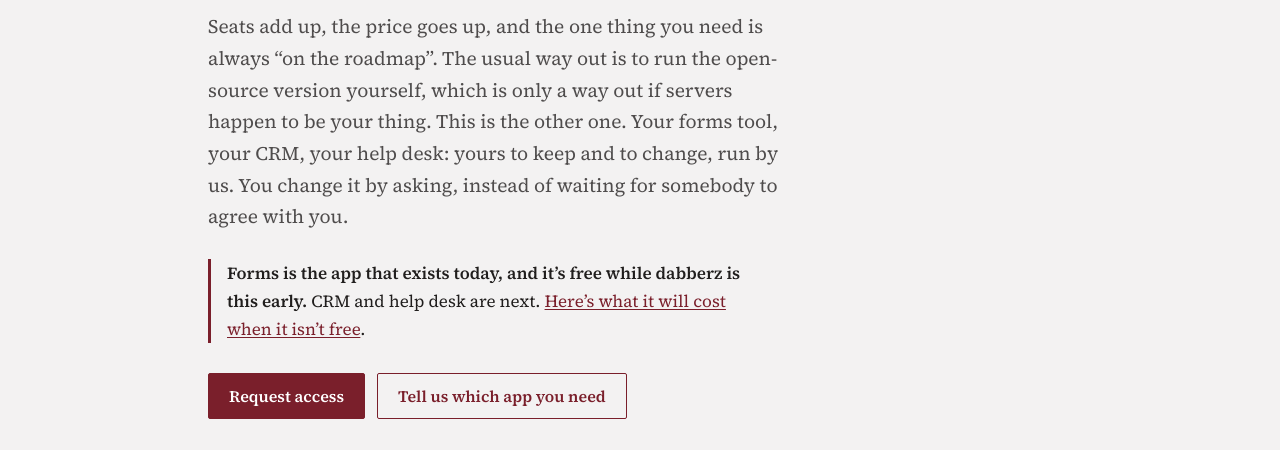
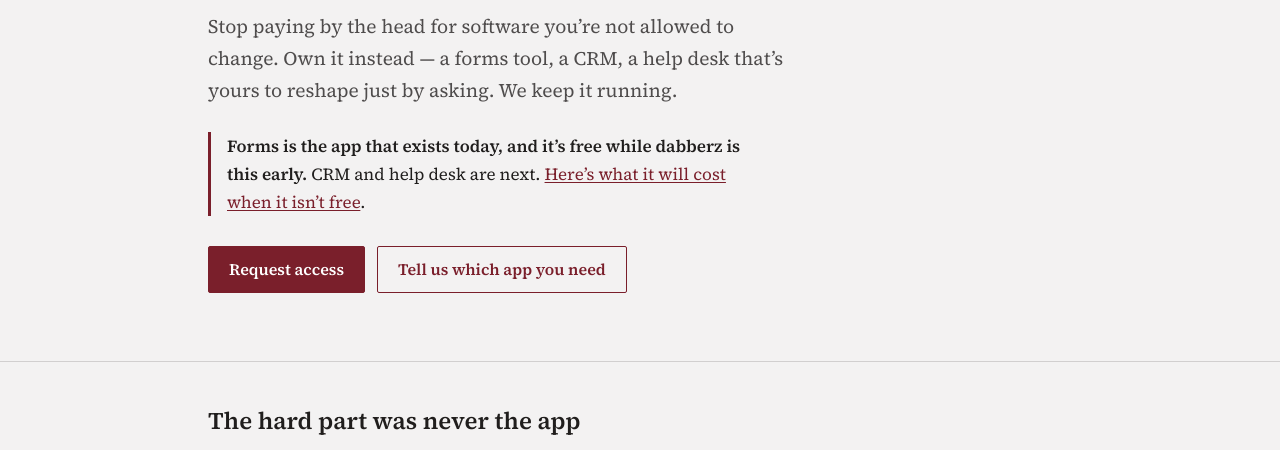
Before and after one commit to dabbers/devex, a plain HTML site: page site/index.html in a window 1280 px wide. Shown: the part 289-739 px from the top of the page. Drawn offline with Linux system fonts and the light colour scheme.

Commit message:
site: cut the hero paragraph to the two pains it is about
Five sentences explaining the category became three lines naming the
problem: paying per head, and not being allowed to change the software.
Everything else the paragraph was doing -- the false escape, the
roadmap complaint, what is and isn't ours to run -- is already said
further down the page by sections that exist to say it.

Co-Authored-By: Claude Opus 5 <noreply@anthropic.com>
Claude-Session: https://claude.ai/code/session_015NAs4Guk6f8QbCy6rrRRFe

```diff
--- a/site/index.html
+++ b/site/index.html
@@ -20,11 +20,9 @@
 <div class="hero"><div class="wrap">
   <p class="kicker">Business software you own, operated by somebody else</p>
   <h1>Leave SaaS.<br>Don&rsquo;t become IT.</h1>
-  <p class="lede">Seats add up, the price goes up, and the one thing you need is always
-  &ldquo;on the roadmap&rdquo;. The usual way out is to run the open-source version
-  yourself, which is only a way out if servers happen to be your thing. This is the other
-  one. Your forms tool, your CRM, your help desk: yours to keep and to change, run by us.
-  You change it by asking, instead of waiting for somebody to agree with you.</p>
+  <p class="lede">Stop paying by the head for software you&rsquo;re not allowed to
+  change. Own it instead &mdash; a forms tool, a CRM, a help desk that&rsquo;s yours to
+  reshape just by asking. We keep it running.</p>
   <p class="availability"><b>Forms is the app that exists today, and it&rsquo;s free while
   dabberz is this early.</b> CRM and help desk are next.
   <a href="#cost">Here&rsquo;s what it will cost when it isn&rsquo;t free</a>.</p>
```
